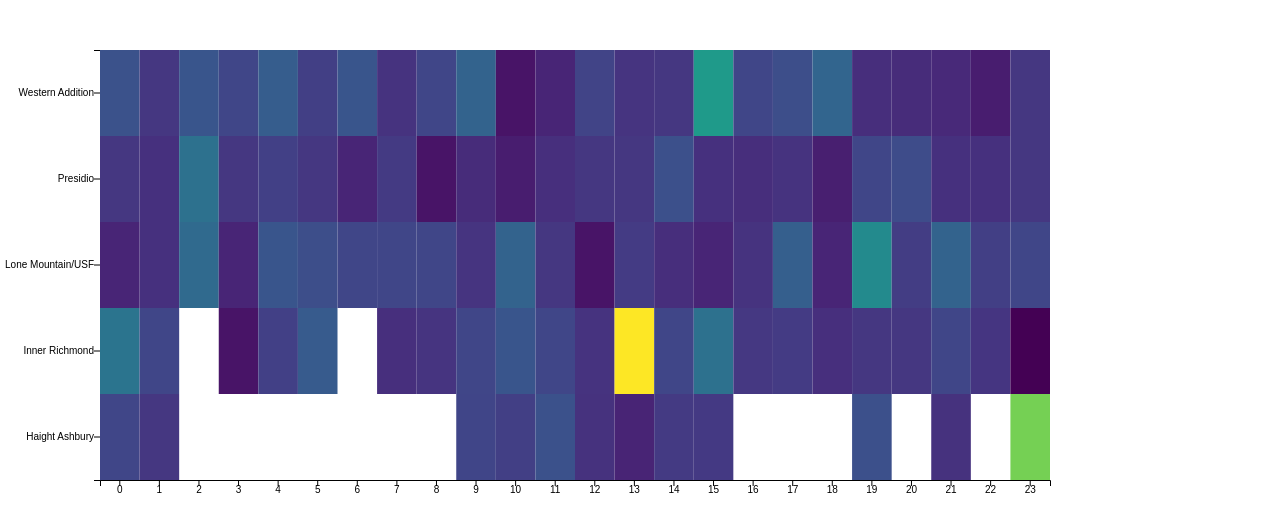
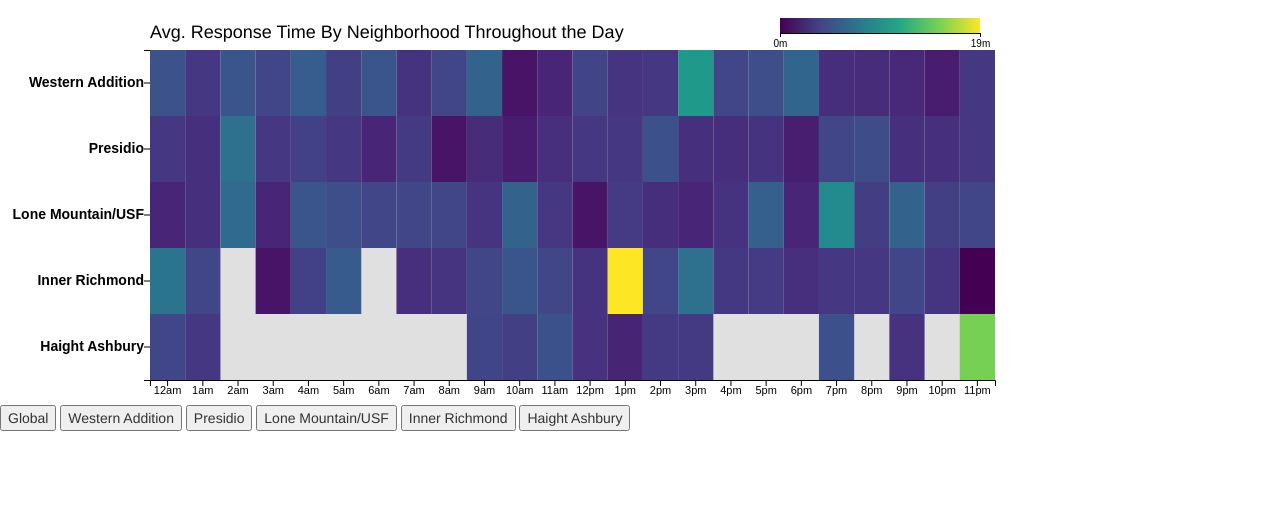
Before and after one commit to 15Dkatz/heatmap-d3, a website: page index.html in a window 1280 px wide. Drawn offline with nearby package versions, Linux system fonts and the light colour scheme.

Commit message:
complete quick example

```diff
--- /dev/null
+++ b/data/presidio.json
@@ -0,0 +1 @@
+[{"Hour of Response DtTm":23,"Neighborhood District":"Presidio","Avg. Avg.Response.Time":0},{"Hour of Response DtTm":21,"Neighborhood District":"Presidio","Avg. Avg.Response.Time":4},{"Hour of Response DtTm":19,"Neighborhood District":"Presidio","Avg. Avg.Response.Time":3},{"Hour of Response DtTm":15,"Neighborhood District":"Presidio","Avg. Avg.Response.Time":7},{"Hour of Response DtTm":14,"Neighborhood District":"Presidio","Avg. Avg.Response.Time":4},{"Hour of Response DtTm":13,"Neighborhood District":"Presidio","Avg. Avg.Response.Time":19},{"Hour of Response DtTm":12,"Neighborhood District":"Presidio","Avg. Avg.Response.Time":2.75},{"Hour of Response DtTm":11,"Neighborhood District":"Presidio","Avg. Avg.Response.Time":4},{"Hour of Response DtTm":10,"Neighborhood District":"Presidio","Avg. Avg.Response.Time":5},{"Hour of Response DtTm":9,"Neighborhood District":"Presidio","Avg. Avg.Response.Time":4},{"Hour of Response DtTm":8,"Neighborhood District":"Presidio","Avg. Avg.Response.Time":4},{"Hour of Response DtTm":6,"Neighborhood District":"Presidio","Avg. Avg.Response.Time":2},{"Hour of Response DtTm":4,"Neighborhood District":"Presidio","Avg. Avg.Response.Time":5},{"Hour of Response DtTm":2,"Neighborhood District":"Presidio","Avg. Avg.Response.Time":7},{"Hour of Response DtTm":1,"Neighborhood District":"Presidio","Avg. Avg.Response.Time":4},{"Hour of Response DtTm":0,"Neighborhood District":"Presidio","Avg. Avg.Response.Time":7.333333333}]
--- a/index.css
+++ b/index.css
@@ -0,0 +1,8 @@
+.x-tick {
+  font-size: 11px;
+}
+
+.y-tick {
+  font-size: 14px;
+  font-weight: bold;
+}
--- a/index.html
+++ b/index.html
@@ -12,6 +12,15 @@
 
   </head>
   <body>
+    <svg id="heat-map"></div>
+    <div class="button-group">
+      <button type="button" name="button" onclick="changeData(0)">Global</button>
+      <button type="button" name="button" onclick="changeData(1)">Western Addition</button>
+      <button type="button" name="button" onclick="changeData(2)">Presidio</button>
+      <button type="button" name="button" onclick="changeData(3)">Lone Mountain/USF</button>
+      <button type="button" name="button" onclick="changeData(4)">Inner Richmond</button>
+      <button type="button" name="button" onclick="changeData(5)">Haight Ashbury</button>
+    </div>
     <script src="./index.js"></script>
   </body>
 </html>
--- a/index.js
+++ b/index.js
@@ -1,13 +1,53 @@
+// create an object which maps the subsection of data
+
+var sections = {
+  0: {
+    title: 'global',
+    path: './data/data.json'
+  },
+  1: {
+    title: 'Western Addition',
+    path: './data/western.json'
+  },
+  2: {
+    title: 'Presidio',
+    path: './data/presidio.json'
+  },
+  3: {
+    title: 'Lone Mountiain/USF',
+    path: './data/lone.json'
+  },
+  4: {
+    title: 'Inner Richmond',
+    path: './data/inner.json'
+  },
+  5: {
+    title: 'Haight Ashbury',
+    path: './data/haight.json'
+  }
+}
+
+function renderd3(section) {
+  // var svgList = document.getElementById("heat-map");
+  //
+  // console.log('svgList.childNodes.length', svgList.childNodes.length);
+  //
+  // if (svgList.childNodes.length > 0) {
+  //   svgList.removeChild(svgList.childNodes[0]);
+  //   svgList.removeChild(svgList.childNodes[1]);
+  //   // svgList.removeChild(svgList.childNodes[2]);
+  // }
+
   var config = {
     svg: {
-    width: 1060,
-    height: 500
+      width: 1000,
+      height: 400
     },
     margin: {
       top: 50,
-    right: 10,
+      right: 5,
       bottom: 20,
-    left: 100
+      left: 150
     }
   };
 
@@ -16,13 +56,19 @@ config.plot = {
     height: config.svg.height - config.margin.top - config.margin.bottom
   }
 
-console.log('config', config);
+  config.legend = {
+    width: 200,
+    height: 15
+  }
 
   // legend configs
 
-var svg = d3.select("body").append("svg")
+  var svg = d3.select("#heat-map")
     .attr("width", config.svg.width)
-  .attr("height", config.svg.height);
+    .attr("height", config.svg.height)
+    .attr("id", "heat-map");
+
+  svg.selectAll("*").remove();
 
   var translate = function(x, y) {
     return "translate(" + x + "," + y + ")";
@@ -39,12 +85,7 @@ var xScale = d3.scaleBand()
   var yScale = d3.scaleBand()
     .range([config.plot.height, 0], 0, 0);
 
-// var altYScale = function(x) {
-//   var separation = plot.height /
-// }
 
-
-console.log('config.plot', config.plot);
 
   // TODO change color scale to the blue default
   var colorScale = d3.scaleSequential(d3.interpolateViridis);
@@ -61,7 +102,11 @@ function rowAccessor(d) {
   var data = [];
   var dataJSON = [];
 
-d3.text('./data.json', dataCallback);
+  // change source depending argument
+  console.log('sections', sections);
+  console.log('section', section);
+  var data_path = sections[section].path;
+  d3.text(data_path, dataCallback);
 
   function dataCallback(error, data_json) {
     dataJSON = JSON.parse(data_json).reverse();
@@ -89,13 +134,13 @@ function dataCallback(error, data_json) {
      })
      .map(data, d3.map);
 
-   console.log('nest', data);
+    //  console.log('nest', data);
 
 
      var hours = data.keys();
      var hoods = data.get(hours[0]).keys();
 
-   console.log('hours', hours, 'hoods', hoods);
+    //  console.log('hours', hours, 'hoods', hoods);
 
      xScale.domain(hours);
      yScale.domain(hoods);
@@ -111,12 +156,14 @@ function dataCallback(error, data_json) {
 
      var extent = d3.extent(values);
 
-   console.log('extent', extent);
+    //  console.log('extent', extent);
 
      colorScale.domain(extent);
 
      drawBackground();
      drawMap();
+     drawTitle();
+     drawLegend();
   }
 
   function drawBackground() {
@@ -125,12 +172,23 @@ function drawBackground() {
       .attr("y", 0)
       .attr("width", config.plot.width)
       .attr("height", config.plot.height)
-    .style("fill", "white");
+      .style("fill", "#e0e0e0");
+  }
+
+  function hour(x) {
+    x = x === 0 ? '12am' : x;
+    x = x < 12 ? x + 'am' : x;
+    x = x === 12 ? x + 12 : x;
+    x = x >= 12 ? x-12 + 'pm' : x;
+    return x;
   }
 
   function drawMap() {
     var xAxis = d3.axisBottom(xScale)
-    .tickPadding(0);
+      .tickPadding(0)
+      .tickFormat(function(d, i) {
+        return hour(i);
+      })
 
     var yAxis = d3.axisLeft(yScale)
       .tickPadding(0);
@@ -139,12 +197,16 @@ function drawMap() {
       .attr("id", "x-axis")
       .attr("class", "axis")
       .attr("transform", translate(0, config.plot.height))
-    .call(xAxis);
+      .call(xAxis)
+      .selectAll(".tick text")
+      .attr("class", "x-tick");
 
     plot.append("g")
       .attr("id", "y-axis")
       .attr("class", "axis")
-    .call(yAxis);
+      .call(yAxis)
+      .selectAll(".tick text")
+      .attr("class", "y-tick");
 
     var count = 0;
 
@@ -159,11 +221,8 @@ function drawMap() {
         return d.key;
       })
       .attr("transform", function(d, i) {
-      console.log("d", d);
-      // var y = i*yScale.bandwidth();
+        // console.log("d", d);
         var x = d.key * xScale.bandwidth();
-      // count++;
-      // console.log('i', i, 'd', d);
         return translate(x, 0);
       })
 
@@ -176,7 +235,6 @@ function drawMap() {
       .enter()
       .append("rect")
       .attr("x", function(d) {
-      // console.log('d', d);
         key = d.key;
         return xScale(key);
       })
@@ -191,9 +249,78 @@ function drawMap() {
         return translate(x, y);
       })
       .attr("fill", function(d) {
-      // console.log('color', colorScale(d.value))
-
         return colorScale(d.value);
       })
-  console.log('count post color', count);
+    // console.log('count post color', count);
   }
+
+  function drawTitle() {
+    var title = svg.append("text")
+      .text("Avg. Response Time By Neighborhood Throughout the Day")
+      .attr("id", "title")
+      .attr("x", config.margin.left)
+      .attr("y", 20)
+      .attr("dx", 0)
+      .attr("dy", "18px")
+      .attr("text-anchor", "left")
+      .attr("font-size", "18px");
+  }
+
+  function drawLegend() {
+    var percentScale = d3.scaleLinear()
+      .domain([0, 100])
+      .range(colorScale.domain());
+
+    // defs?
+    svg.append("defs")
+      .append("linearGradient")
+      .attr("id", "gradient")
+      .selectAll("stop")
+      .data(d3.ticks(0, 100, 5))
+      .enter()
+      .append("stop")
+      .attr("offset", function(d) {
+        return d + "%"
+      })
+      .attr("stop-color", function(d) {
+        return colorScale(percentScale(d));
+      })
+
+    var legend = svg.append("g")
+      .attr("id", "legend")
+      .attr("transform", translate(780, 18));
+
+    legend.append("rect")
+      .attr("x", 0)
+      .attr("y", 0)
+      .attr("fill", "url(#gradient)")
+      .attr("width", config.legend.width)
+      .attr("height", config.legend.height)
+
+    var legendScale = d3.scaleLinear()
+      .domain(colorScale.domain())
+      .range([0, config.legend.width])
+
+    var legendAxis = d3.axisBottom(legendScale)
+      .tickFormat(function(d) {
+        return d+'m';
+      })
+      .tickValues(colorScale.domain())
+      .tickSize(4);
+
+    legend.append("g")
+      .attr("id", "color-axis")
+      .attr("class", "legend")
+      .attr("transform", translate(0, config.legend.height))
+      .call(legendAxis)
+  }
+}
+
+
+
+function changeData(x) {
+  console.log('change data', x);
+  renderd3(x);
+}
+
+renderd3(0);
--- /dev/null
+++ b/new_data.json
@@ -0,0 +1 @@
+[{"Hour of Response DtTm":23,"Neighborhood District":"Presidio","Avg. Avg.Response.Time":0},{"Hour of Response DtTm":21,"Neighborhood District":"Presidio","Avg. Avg.Response.Time":4},{"Hour of Response DtTm":19,"Neighborhood District":"Presidio","Avg. Avg.Response.Time":3},{"Hour of Response DtTm":15,"Neighborhood District":"Presidio","Avg. Avg.Response.Time":7},{"Hour of Response DtTm":14,"Neighborhood District":"Presidio","Avg. Avg.Response.Time":4},{"Hour of Response DtTm":13,"Neighborhood District":"Presidio","Avg. Avg.Response.Time":19},{"Hour of Response DtTm":12,"Neighborhood District":"Presidio","Avg. Avg.Response.Time":2.75},{"Hour of Response DtTm":11,"Neighborhood District":"Presidio","Avg. Avg.Response.Time":4},{"Hour of Response DtTm":10,"Neighborhood District":"Presidio","Avg. Avg.Response.Time":5},{"Hour of Response DtTm":9,"Neighborhood District":"Presidio","Avg. Avg.Response.Time":4},{"Hour of Response DtTm":8,"Neighborhood District":"Presidio","Avg. Avg.Response.Time":4},{"Hour of Response DtTm":6,"Neighborhood District":"Presidio","Avg. Avg.Response.Time":2},{"Hour of Response DtTm":4,"Neighborhood District":"Presidio","Avg. Avg.Response.Time":5},{"Hour of Response DtTm":2,"Neighborhood District":"Presidio","Avg. Avg.Response.Time":7},{"Hour of Response DtTm":1,"Neighborhood District":"Presidio","Avg. Avg.Response.Time":4},{"Hour of Response DtTm":0,"Neighborhood District":"Presidio","Avg. Avg.Response.Time":7.333333333}]
```
Also changed, not shown: changeData.js (added, +15 -0 lines), data/haight.json (added, +1 -0 lines), data/inner.json (added, +1 -0 lines), data/lone.json (added, +1 -0 lines), data/western.json (added, +1 -0 lines), package.json (added, +22 -0 lines), data/data.json (renamed from data.json). Lines whose indentation alone changed are shown as unchanged.
